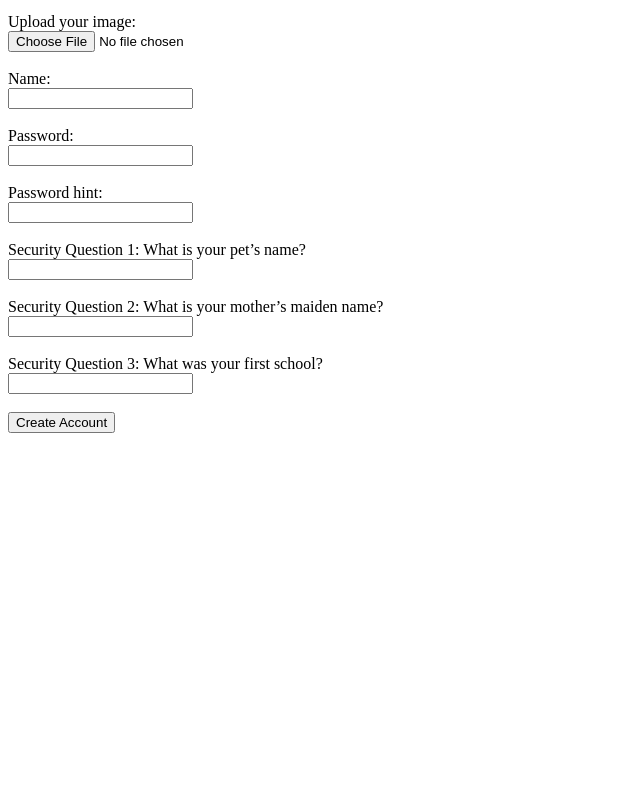
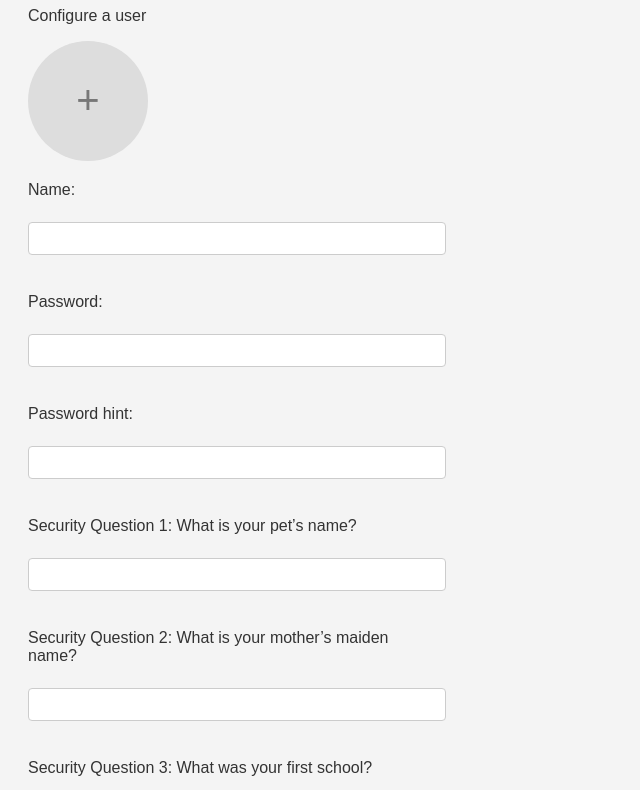
Before and after one commit to nathanschmid08/WebNux, an Electron app: page C_USER/c-user.html in a window 1280 px wide. Shown: the part 101-891 px from the top of the page, without its empty margins (0-640 px from the left). Before the commit the page ends 800 px from the top, so only its background shows below. Drawn offline with Linux system fonts and the light colour scheme.

Commit message:
added a little bit of styling to the sing up

```diff
--- a/C_USER/c-user.html
+++ b/C_USER/c-user.html
@@ -4,14 +4,93 @@
   <meta charset="UTF-8" />
   <meta name="viewport" content="width=device-width, initial-scale=1.0"/>
   <title>WebNux</title>
+  <style>
+    * {
+        cursor: url('main.cur') 16 16, auto;
+    }
+
+    body {
+      font-family: sans-serif;
+      background-color: #f4f4f4;
+      color: #333;
+      padding: 20px;
+    }
+
+    h1 {
+      color: #222;
+    }
+
+    form {
+      max-width: 400px;
+    }
+
+    .image-upload {
+      width: 120px;
+      height: 120px;
+      border-radius: 50%;
+      background-color: #ddd;
+      display: flex;
+      align-items: center;
+      justify-content: center;
+      font-size: 40px;
+      color: #777;
+      cursor: pointer;
+      margin-bottom: 20px;
+      overflow: hidden;
+      position: relative;
+    }
+
+    .image-upload img {
+      width: 100%;
+      height: 100%;
+      object-fit: cover;
+    }
+
+    #avatar {
+      display: none;
+    }
+
+    label {
+      display: block;
+      margin-top: 10px;
+    }
+
+    input[type="text"],
+    input[type="password"] {
+      width: 100%;
+      padding: 8px;
+      margin-top: 5px;
+      margin-bottom: 10px;
+      border: 1px solid #ccc;
+      border-radius: 4px;
+    }
+
+    button {
+      padding: 10px 15px;
+      background-color: #007acc;
+      color: white;
+      border: none;
+      border-radius: 4px;
+      cursor: pointer;
+    }
+
+    button:hover {
+      background-color: #005fa3;
+    }
+  </style>
+
+
 </head>
 <body>
   <h1>Welcome to WEBNUX</h1>
   <p>Configure a user</p>
 
   <form id="userForm">
-    <label for="avatar">Upload your image:</label><br>
-    <input type="file" id="avatar" accept="image/*" required><br><br>
+    <label for="avatar" class="image-upload" id="uploadPreview">
+        +
+    </label>
+     <input type="file" id="avatar" accept="image/*" required>
+
 
     <label for="username">Name:</label><br>
     <input type="text" id="username" required><br><br>
@@ -37,6 +116,20 @@
   <div id="output"></div>
 
   <script>
+    const avatarInput = document.getElementById('avatar');
+    const uploadPreview = document.getElementById('uploadPreview');
+
+    avatarInput.addEventListener('change', function () {
+    const file = avatarInput.files[0];
+    if (file) {
+        const reader = new FileReader();
+        reader.onload = function (e) {
+        uploadPreview.innerHTML = `<img src="${e.target.result}" alt="Avatar">`;
+        };
+        reader.readAsDataURL(file);
+    }
+    });
+
     const form = document.getElementById('userForm');
     const output = document.getElementById('output');
 
```
Also changed, not shown: index.html (+1 -1 lines), 1 other file.
